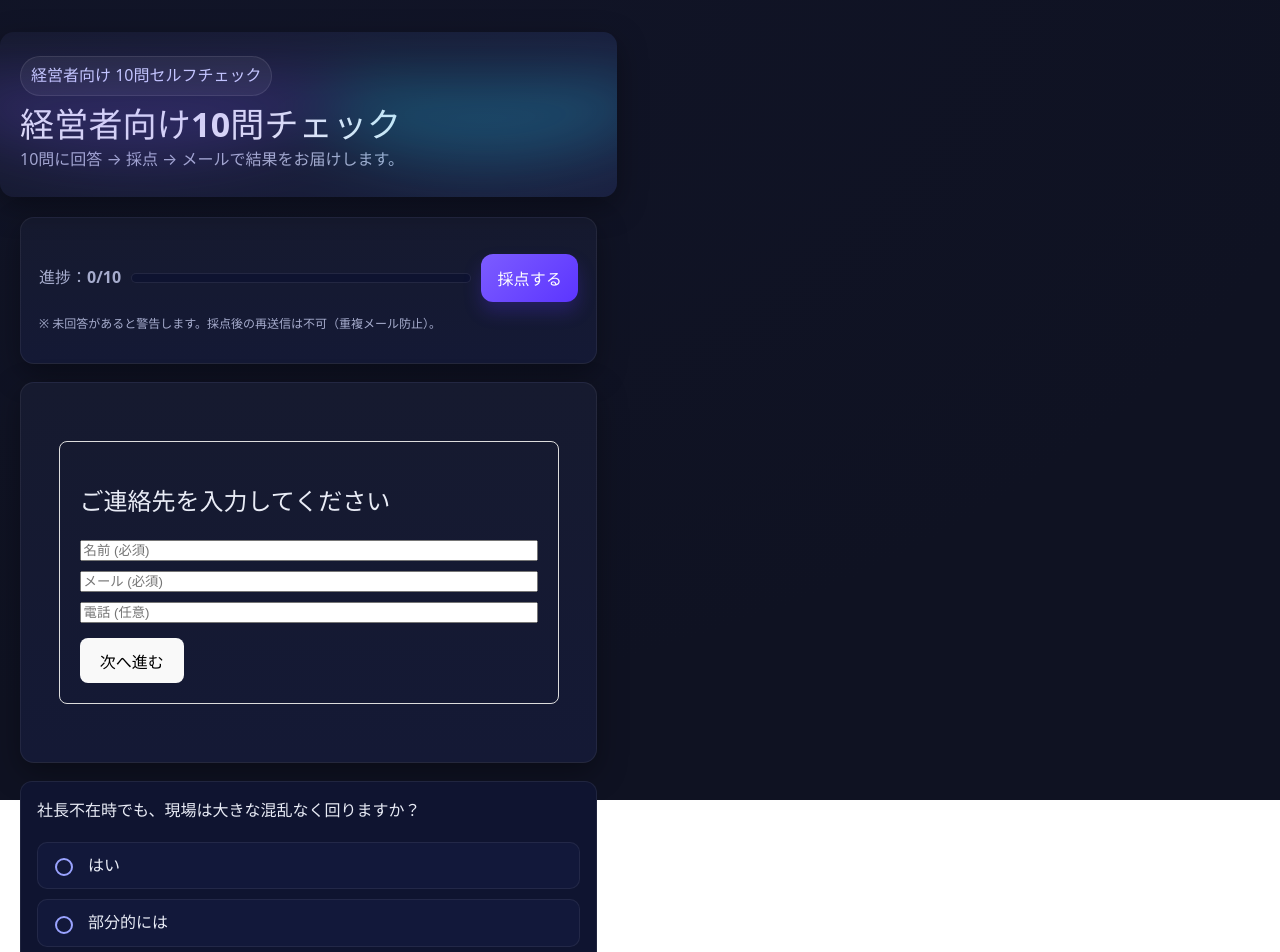
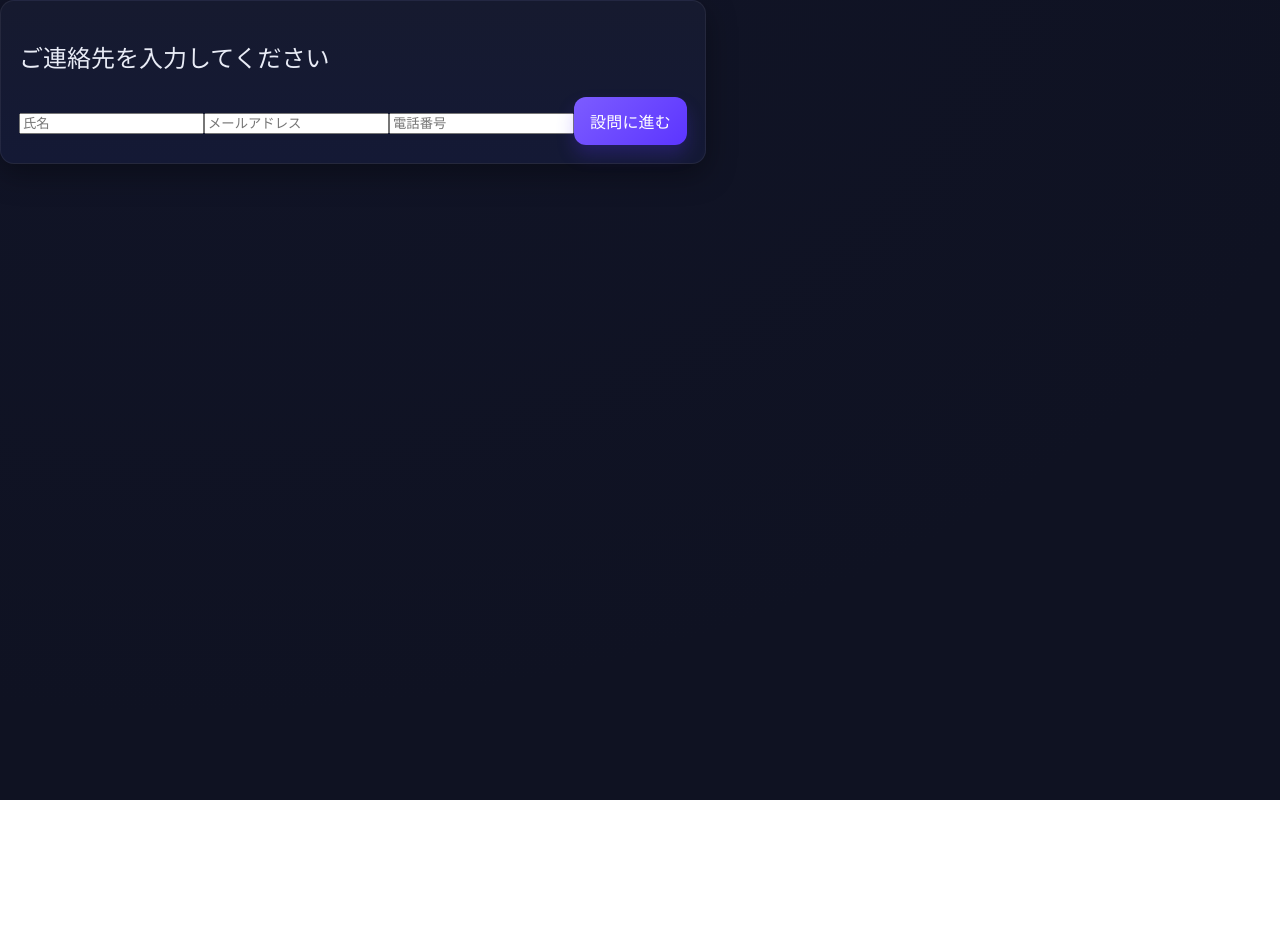
Before and after one commit to tanase0924-web/ceo-check, a React (Vite) app: page / in a window 1280 px wide. Shown: the top 952 px of the page. After the commit the page ends 800 px from the top, so only its background shows below. Built offline with nearby package versions, Linux system fonts and the light colour scheme.

Commit message:
fix: ensure reduce has initial value and narrow to number[]

```diff
--- a/src/App.tsx
+++ b/src/App.tsx
@@ -1,277 +1,129 @@
-// src/App.tsx
-import { useEffect, useMemo, useRef, useState } from "react";
-import LeadForm from "./LeadForm";
+import { useState, useMemo } from "react";
+import "./ui.css";
 
-// ---------- Types ----------
-type Choice = { label: string; score: number };
-type Question = { id: string; text: string; choices: Choice[] };
-type QuestionsPayload = {
-  title: string;
-  cutoff: number;
-  questions: Question[];
+type Question = {
+  id: string;
+  text: string;
+  options: { label: string; value: number }[];
 };
 
-export type Lead = { id: string; name: string; email: string; phone?: string | null };
+type Lead = {
+  name: string;
+  email: string;
+  phone: string;
+};
 
-// ---------- Component ----------
+const questions: Question[] = [
+  { id: "q1", text: "経営方針を明文化している", options: [{ label: "はい", value: 1 }, { label: "いいえ", value: 0 }] },
+  { id: "q2", text: "幹部に意思決定を委譲している", options: [{ label: "はい", value: 1 }, { label: "いいえ", value: 0 }] },
+  { id: "q3", text: "定例で振り返りをしている", options: [{ label: "はい", value: 2 }, { label: "いいえ", value: 0 }] },
+  { id: "q4", text: "部下の育成計画を持っている", options: [{ label: "はい", value: 2 }, { label: "いいえ", value: 0 }] },
+  { id: "q5", text: "売上に依存しない仕組みを持つ", options: [{ label: "はい", value: 2 }, { label: "いいえ", value: 0 }] },
+  { id: "q6", text: "社内に代替可能人材がいる", options: [{ label: "はい", value: 1 }, { label: "いいえ", value: 0 }] },
+  { id: "q7", text: "業務マニュアルが整備されている", options: [{ label: "はい", value: 2 }, { label: "いいえ", value: 0 }] },
+  { id: "q8", text: "幹部候補が育っている", options: [{ label: "はい", value: 2 }, { label: "いいえ", value: 0 }] },
+  { id: "q9", text: "財務データを定期的に確認している", options: [{ label: "はい", value: 1 }, { label: "いいえ", value: 0 }] },
+  { id: "q10", text: "経営理念を周知している", options: [{ label: "はい", value: 1 }, { label: "いいえ", value: 0 }] },
+];
+
 export default function App() {
-  // 設問データ
-  const [payload, setPayload] = useState<QuestionsPayload | null>(null);
-  const [loading, setLoading] = useState(true);
-  const [loadErr, setLoadErr] = useState<string | null>(null);
+  const [lead, setLead] = useState<Lead | null>(null);
+  const [answers, setAnswers] = useState<Record<string, number | null>>(
+    Object.fromEntries(questions.map((q) => [q.id, null]))
+  );
+  const [submitted, setSubmitted] = useState(false);
 
-  // 回答（未回答は null に統一）
-  const [answers, setAnswers] = useState<Record<string, number | null>>({});
-  const answeredCount = useMemo(
-    () => Object.values(answers).filter((v): v is number => typeof v === "number").length,
-    [answers]
-  );
+  const total: number | null = useMemo(() => {
+    const vals = Object.values(answers);
+    if (vals.some((v) => v === null)) return null;
+    return (vals as number[]).reduce((acc, v) => acc + v, 0);
+  }, [answers]);
 
-  // リード（個人情報）
-  const [lead, setLead] = useState<Lead | null>(null);
+  const bucket = useMemo(() => {
+    if (total === null) return "";
+    if (total >= 15) return "自走型";
+    if (total >= 10) return "要改善";
+    return "右腕不在型";
+  }, [total]);
 
-  // 採点／送信状態
-  const [sending, setSending] = useState(false);
-  const [sentAt, setSentAt] = useState<string | null>(null); // 二重送信防止
-  const submitTimes = useRef(0);
-
-  // 結果（全問回答済みのときだけ number、それ以外は null）
-  const total: number | null = useMemo(() => {
-    if (!payload) return null;
-    const vals = payload.questions.map((q) => answers[q.id]); // number | null
-    if (vals.some((v) => v === null)) return null;
-    return vals.reduce((acc, v) => acc + (v as number), 0); // 初期値 0 を明示
-  }, [answers, payload]);
-
-  const bucket: "" | "自走型" | "右腕不在型" = useMemo(() => {
-    if (!payload || total === null) return "";
-    return total >= payload.cutoff ? "自走型" : "右腕不在型";
-  }, [payload, total]);
-
-  // ---------- 初期ロード ----------
-  useEffect(() => {
-    (async () => {
-      try {
-        setLoading(true);
-        const res = await fetch("/questions.json", { cache: "no-store" });
-        if (!res.ok) throw new Error(`HTTP ${res.status}`);
-        const data = (await res.json()) as QuestionsPayload;
-
-        const init: Record<string, number | null> = {};
-        for (const q of data.questions) init[q.id] = null; // 未回答は null
-
-        setPayload(data);
-        setAnswers(init);
-        setLoadErr(null);
-      } catch (e: any) {
-        setLoadErr(`設問データの取得に失敗しました: ${e?.message || e}`);
-      } finally {
-        setLoading(false);
-      }
-    })();
-  }, []);
-
-  // ---------- 回答選択 ----------
-  function onSelect(qid: string, score: number) {
-    setAnswers((prev) => ({ ...prev, [qid]: score }));
-  }
-
-  // ---------- 未回答チェック ----------
-  function getUnansweredIds(): string[] {
-    if (!payload) return [];
-    return payload.questions
-      .filter((q) => answers[q.id] === null)
-      .map((q) => q.id);
-  }
-
-  // ---------- 送信 ----------
-  async function handleSubmit() {
-    if (!payload) return;
-
-    // 二重送信防止
-    if (sentAt) {
-      submitTimes.current += 1;
-      alert(
-        `この回答はすでに送信済みです（${new Date(
-          sentAt
-        ).toLocaleString()}）。\n重複送信はできません。`
-      );
+  const handleSubmit = async () => {
+    if (submitted) {
+      alert("すでに送信済みです。メールも送信されています。");
       return;
     }
-
-    // 未回答の警告
-    const missing = getUnansweredIds();
-    if (missing.length) {
-      const first = missing[0];
-      alert("未回答の質問があります。すべて回答してください。");
-      const el = document.querySelector<HTMLElement>(`[data-qid="${first}"]`);
-      if (el) el.scrollIntoView({ behavior: "smooth", block: "center" });
+    if (total === null) {
+      alert("未回答の設問があります。すべて回答してください。");
       return;
     }
-
-    // 採点結果ガード
-    if (total === null) {
-      alert("採点できませんでした。未回答がないかご確認ください。");
+    if (!lead) {
+      alert("氏名・メール・電話を入力してください。");
       return;
     }
-
-    // リード必須
-    if (!lead) {
-      alert("送信前に、上部のフォームで氏名・メール・電話をご入力ください。");
-      return;
-    }
-
-    const resultBucket = total >= payload.cutoff ? "自走型" : "右腕不在型";
-
-    setSending(true);
-    try {
-      if (!lead.id) throw new Error("lead_id が取得できませんでした。");
 
     const res = await fetch("/api/submit", {
       method: "POST",
       headers: { "Content-Type": "application/json" },
-        body: JSON.stringify({
-          leadId: lead.id,
-          total,                 // number 確定
-          bucket: resultBucket,
-          answers,
-        }),
+      body: JSON.stringify({ lead, answers, total, bucket }),
     });
 
-      if (!res.ok) {
-        const t = await res.text();
-        throw new Error(`submit API error: ${t}`);
+    if (res.ok) {
+      alert("回答を送信しました。結果をメールで送信済みです。");
+      setSubmitted(true);
+    } else {
+      alert("送信に失敗しました。");
     }
-
-      setSentAt(new Date().toISOString());
-      alert("送信が完了しました。結果をメールでお送りしました。");
-    } catch (e: any) {
-      alert(`送信に失敗しました：${e?.message || e}`);
-    } finally {
-      setSending(false);
-    }
-  }
-
-  // ---------- UI ----------
-  if (loading) {
-    return (
-      <main className="wrap">
-        <p>読み込み中...</p>
-      </main>
-    );
-  }
-  if (loadErr || !payload) {
-    return (
-      <main className="wrap">
-        <p style={{ color: "#ef4444" }}>{loadErr || "データがありません。"}</p>
-      </main>
-    );
-  }
+  };
 
   return (
-    <>
-      {/* ヒーロー */}
-      <header className="hero">
-        <span className="badge">経営者向け 10問セルフチェック</span>
-        <h1 className="title">{payload.title || "経営者向け10問チェック"}</h1>
-        <p className="subtitle">10問に回答 → 採点 → メールで結果をお届けします。</p>
-      </header>
-
-      <main className="wrap grid">
-        {/* 進行バー & アクション */}
-        <section className="card">
-          <div className="toolbar">
-            <div className="counter">
-              進捗：{answeredCount}/{payload.questions.length}
-            </div>
-            <div style={{ flex: 1, minWidth: 220 }}>
-              <div className="progress">
-                <i
-                  style={{
-                    width: `${
-                      (answeredCount / payload.questions.length) * 100
-                    }%`,
-                  }}
-                />
-              </div>
-            </div>
-
-            <button
-              className="btn"
-              onClick={handleSubmit}
-              disabled={sending || !!sentAt}
-              title={sentAt ? "すでに送信済みです" : "採点して送信"}
-            >
-              {sentAt
-                ? "回答完了でメールで回答内容送信済"
-                : sending
-                ? "送信中..."
-                : "採点する"}
+    <div className="app-container">
+      {!lead ? (
+        <div className="card">
+          <h2>ご連絡先を入力してください</h2>
+          <input placeholder="氏名" onChange={(e) => setLead({ ...lead, name: e.target.value } as Lead)} />
+          <input placeholder="メールアドレス" onChange={(e) => setLead({ ...lead, email: e.target.value } as Lead)} />
+          <input placeholder="電話番号" onChange={(e) => setLead({ ...lead, phone: e.target.value } as Lead)} />
+          <button className="btn" onClick={() => lead && setLead(lead)}>
+            設問に進む
           </button>
         </div>
-
-          <p className="help">
-            ※ 未回答があると警告します。採点後の再送信は不可（重複メール防止）。
-          </p>
-        </section>
-
-        {/* リードフォーム（氏名/メール/電話）
-            ※ あなたの LeadForm は onDone だけを受け取る実装のため current を渡さない */}
-        <section className="card">
-          <LeadForm onDone={(l: Lead) => setLead(l)} />
-        </section>
-
-        {/* 質問一覧 */}
-        {payload.questions.map((q) => (
-          <section key={q.id} className="q" data-qid={q.id}>
-            <h3>{q.text}</h3>
-            <div className="choices">
-              {q.choices.map((c, i) => (
-                <label key={i} className="radio">
+      ) : (
+        <div className="card">
+          <h2>経営者向け10問チェック</h2>
+          {questions.map((q) => (
+            <div key={q.id} className="question">
+              <p>{q.text}</p>
+              <div className="options">
+                {q.options.map((opt) => (
+                  <label key={opt.value}>
                     <input
                       type="radio"
                       name={q.id}
-                    checked={answers[q.id] === c.score}
-                    onChange={() => onSelect(q.id, c.score)}
+                      value={opt.value}
+                      checked={answers[q.id] === opt.value}
+                      onChange={() => setAnswers({ ...answers, [q.id]: opt.value })}
                     />
-                  {/* 点数は表示しない */}
-                  <span className="label">{c.label}</span>
+                    {opt.label}
                   </label>
                 ))}
               </div>
-          </section>
+            </div>
           ))}
-
-        {/* 結果（採点後） */}
+          <div className="result">
             {total !== null && (
-          <section className="card result">
-            <div>
-              <strong>総合点：</strong>
-              {total} / {payload.questions.length * 2}
+              <p>
+                現在の合計点: {total} / 20 （判定: {bucket}）
+              </p>
+            )}
           </div>
-            <div>
-              <strong>判定：</strong>
-              <span
-                className={
-                  bucket === "自走型" ? "bucket-ok" : "bucket-bad" // 現仕様は2分類
-                }
+          <button
+            className="btn primary"
+            onClick={handleSubmit}
+            disabled={submitted}
           >
-                {bucket}
-              </span>
-              <span className="help" style={{ marginLeft: 8 }}>
-                （カットオフ：{payload.cutoff} 点）
-              </span>
+            {submitted ? "回答完了でメールで回答内容送信済" : "採点して送信"}
+          </button>
         </div>
-            <div className="help">
-              ※ 詳細なフィードバックはメールをご確認ください。
+      )}
     </div>
-          </section>
-        )}
-
-        <footer className="foot">
-          © {new Date().getFullYear()} Granempathia. All rights reserved.
-        </footer>
-      </main>
-    </>
   );
 }
```
Lines whose indentation alone changed are shown as unchanged.
